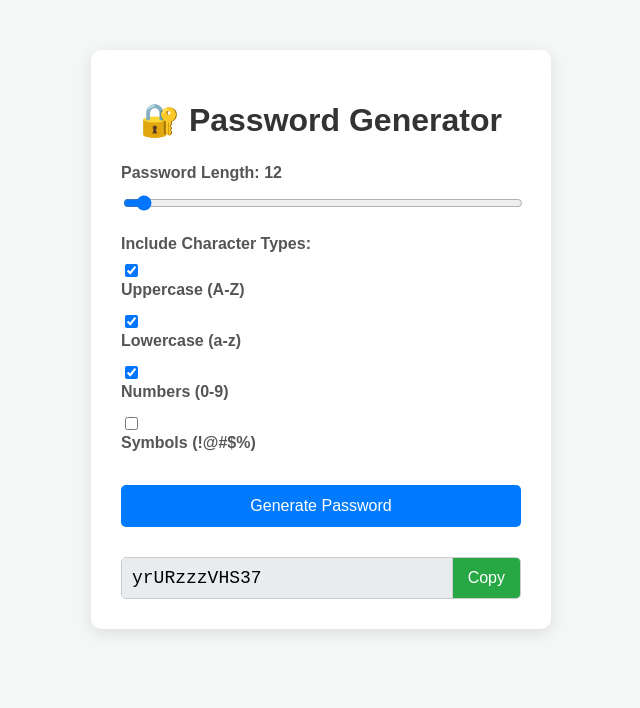
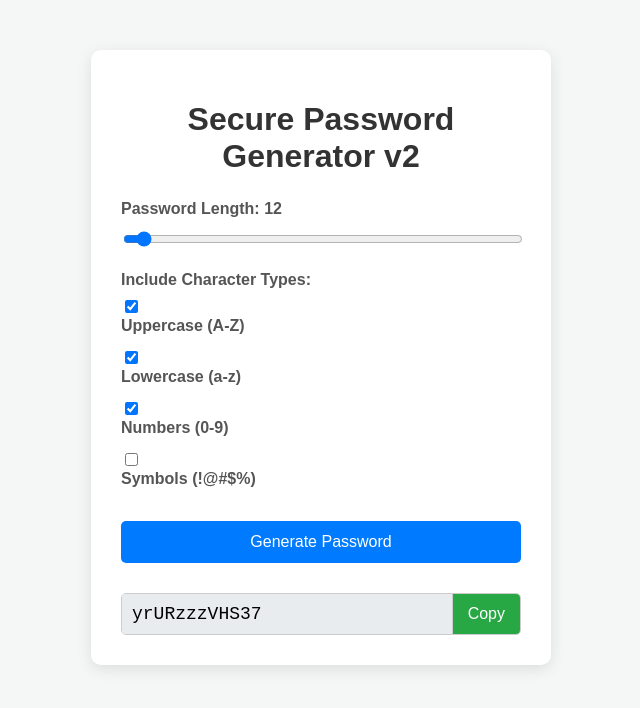
Before and after one commit to techtipspinoy/password-generator-v2, a plain HTML site: page index.html in a window 1280 px wide. Shown: the whole page, without its empty margins (319-959 px from the left). Drawn offline with Linux system fonts and the light colour scheme.

Commit message:
Enhance Password Generator UI and Title
Updated the title and improved the password generator's UI.

```diff
--- a/index.html
+++ b/index.html
@@ -3,7 +3,7 @@
 <head>
     <meta charset="UTF-8">
     <meta name="viewport" content="width=device-width, initial-scale=1.0">
-    <title>Secure Password Generator</title>
+    <title>Secure Password Generator v2</title>
     <style>
         /* --- CSS for Styling --- */
         body {
@@ -110,7 +110,7 @@
 </head>
 <body>
     <div class="container">
-        <h1>🔐 Password Generator</h1>
+        <h1>Secure Password Generator v2</h1>
 
         <div class="setting">
             <label for="length">Password Length: <span id="length-value">12</span></label>
@@ -230,4 +230,5 @@
         generatePassword();
     </script>
 </body>
+
 </html>
```
